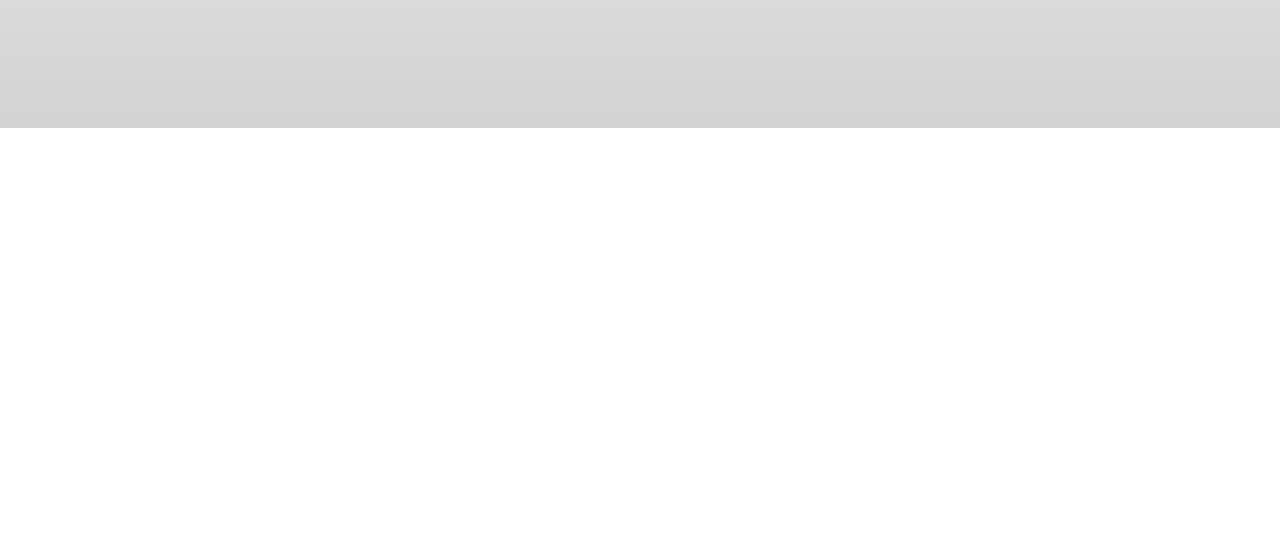
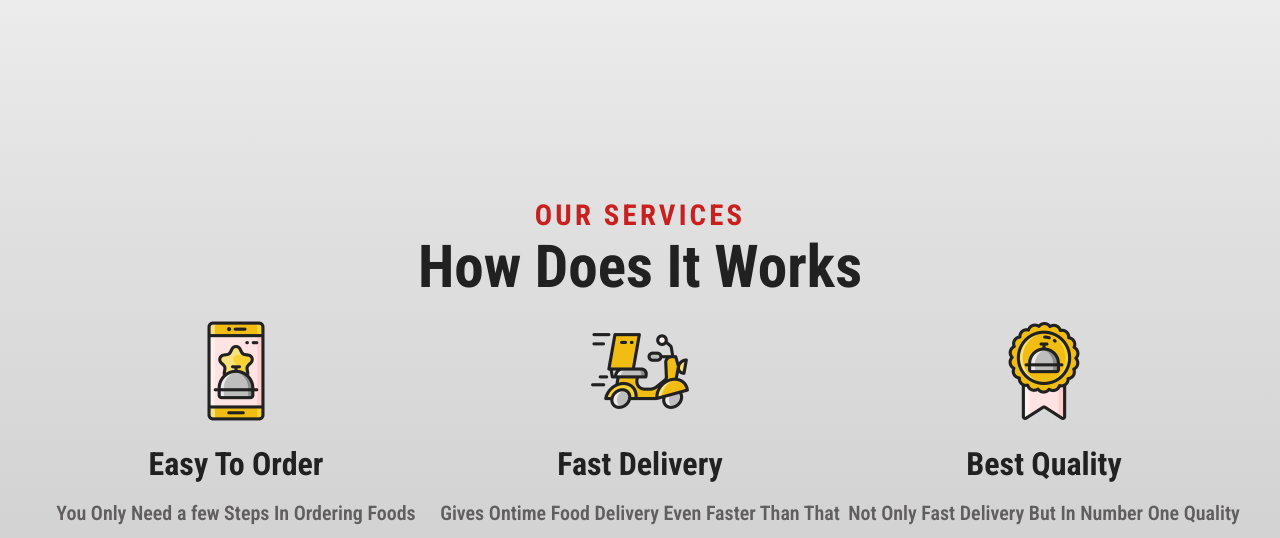
Before and after one commit to NiharikaNeha/Food-Dev, a plain HTML site: page index.html in a window 1280 px wide. Shown: the part 692-1230 px from the top of the page. Before the commit the page ends 820 px from the top, so only its background shows below. Drawn offline with Linux system fonts and the light colour scheme; a web font is replaced by a local one.

Commit message:
added section page

```diff
--- a/index.html
+++ b/index.html
@@ -117,6 +117,42 @@
           </div>
         </div>
       </section>
+
+      <section>
+        <div class="wrapper p-top">
+          <div class="text-center">
+            <h3 class="h3-tag">Our Services</h3>
+            <h2>How Does It Works</h2>
+          </div>
+
+          <div class="flex text-center mt">
+            <!-- Card-1 -->
+            <div class="service-card">
+                <div class="img-containers">
+                    <img src="./Images/easy-to-order.png" alt="Image">
+                </div>
+                <h3>Easy To Order</h3>
+                <p>You Only Need a few Steps In Ordering Foods</p>
+            </div>
+            <!-- Card-2 -->
+            <div class="service-card">
+                <div class="img-containers">
+                    <img src="./Images/fast-delivery.png" alt="Image">
+                </div>
+                <h3>Fast Delivery</h3>
+                <p>Gives Ontime Food Delivery Even Faster Than That</p>
+            </div>
+            <!-- Card-3 -->
+            <div class="service-card">
+                <div class="img-containers">
+                    <img src="./Images/best-quality.png" alt="Image">
+                </div>
+                <h3>Best Quality</h3>
+                <p>Not Only Fast Delivery But In Number One Quality </p>
+            </div>
+          </div>
+        </div>
+      </section>
     </main>
 
     <!-- FOOTER PART -->
--- a/style.css
+++ b/style.css
@@ -9,7 +9,7 @@
 
 :root {
   --lead: #212121;
-  --gold-finger: #ef3838;
+  --gold-finger: #ca1f1f;
   --eye-ball: #fffdf7;
   --hint-yellow: #fcf1cc;
   --pure-white: #fff;
@@ -69,6 +69,14 @@ img {
 
 .gap-2 {
   gap: 2rem;
+}
+
+.p-top {
+    padding-top: 5rem;
+}
+
+.text-center {
+    text-align: center;
 }
 
 /* HEADER PART STYLING */
@@ -174,7 +182,7 @@ img {
 }
 
 .content,
-.image-container {
+.image-container{
   flex: 1;
   flex-basis: 300px;
 }
@@ -306,6 +314,41 @@ p {
   width: fit-content;
 }
 
+/* SECTION 1 */
+.h3-tag {
+    font-size: 1.8rem;
+    font-weight: bold;
+    letter-spacing: 0.2rem;
+    color: var(--gold-finger);
+    text-transform: uppercase;
+}
+
+h2 {
+    font-size: 3.7rem;
+    text-transform: capitalize;
+    color: #212121;
+}
+
+h3 {
+    font-size: 2rem;
+    text-transform: capitalize;
+    color: #212121;
+}
+
+.service-card {
+  flex: 1;
+  flex-basis: 300px;
+}
+
+.service-card h3 {
+    margin-top: 1.5rem;
+    margin-bottom: 1rem;
+}
+
+.mt {
+    margin-top: 20px;
+}
+
 /* FOOTER PART STYLING */
 
 /* RESPONSIVENESS PART */
```
